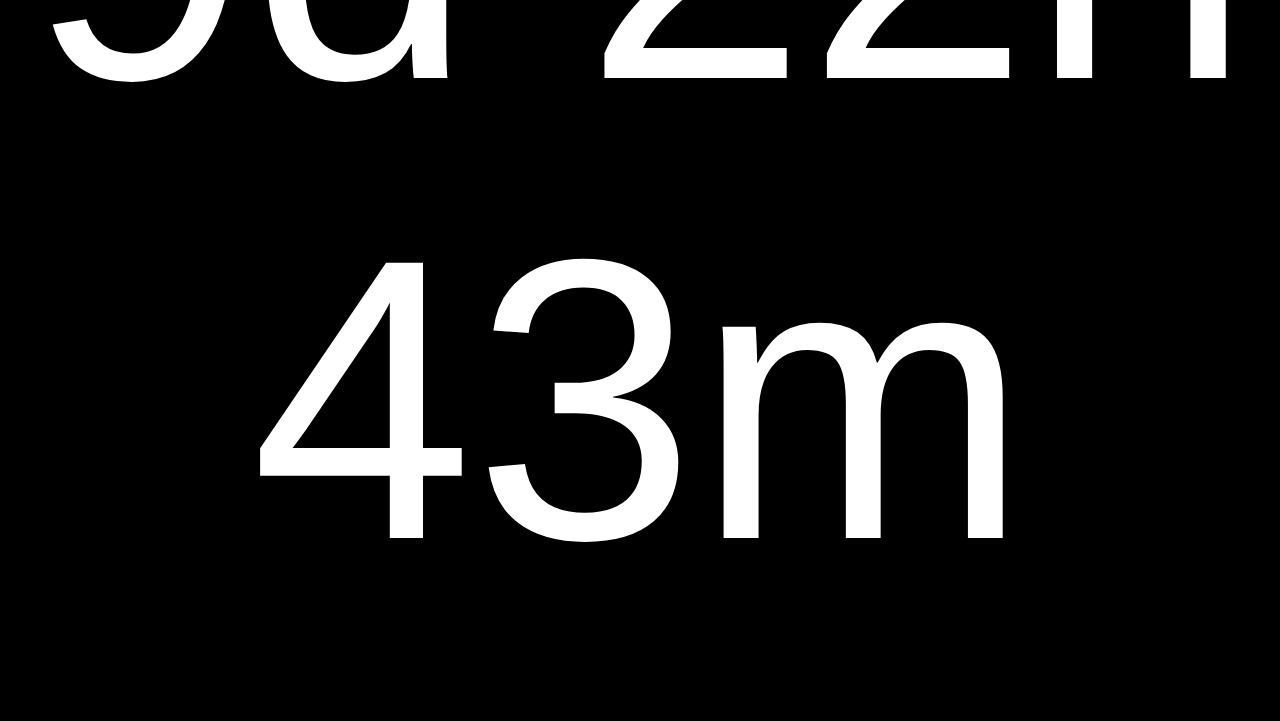
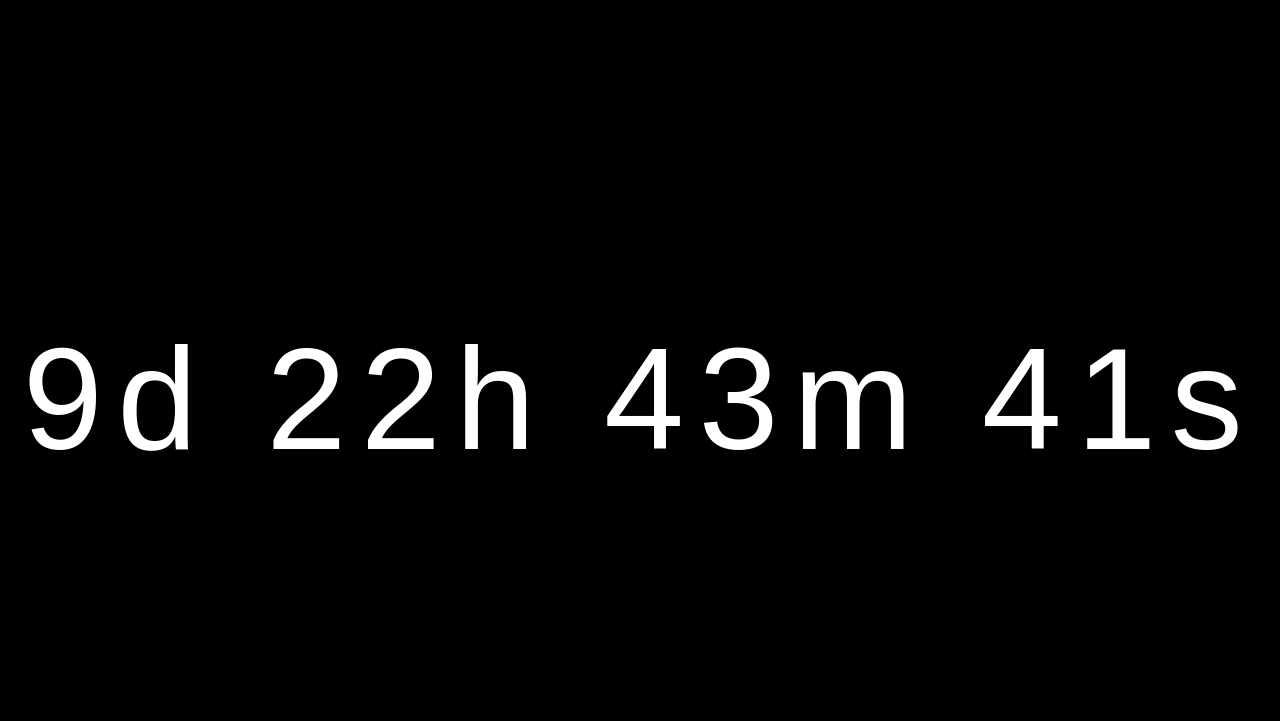
Before and after one commit to MarcTheFennec/WEBISTEXD, a plain HTML site: page index.html in a window 1280 px wide. Shown: the top 721 px of the page. Drawn offline with Linux system fonts and the light colour scheme.

Commit message:
Update index.html

```diff
--- a/index.html
+++ b/index.html
@@ -4,18 +4,18 @@
     <meta charset="UTF-8" />
     <title>Countdown to June 5</title>
     <style>
-        /* Full screen black background */
         body, html {
             height: 100%;
             margin: 0;
             background-color: black;
             display: flex;
-            justify-content: center; /* horizontal center */
-            align-items: center;     /* vertical center */
+            justify-content: center;
+            align-items: center;
             color: white;
-            font-size: 5rem;
+            font-size: 3rem;      /* smaller font size */
             font-family: Arial, sans-serif;
             user-select: none;
+            letter-spacing: 0.1em;
         }
         #countdown {
             text-align: center;
@@ -26,11 +26,9 @@
     <div id="countdown"></div>
 
     <script>
-        // Target date: June 5 at 00:00:00 of this year
-        const targetDate = new Date(new Date().getFullYear(), 6 - 1, 5, 0, 0, 0);
+        const targetDate = new Date(new Date().getFullYear(), 5, 5, 0, 0, 0); // June is month 5 (0-based: 0=Jan)
 
-        // URL to redirect to when the date arrives
-        const redirectURL = "https://www.deltarune.com/";
+        const redirectURL = "https://www.deltarune.com";
 
         const countdownDiv = document.getElementById("countdown");
 
@@ -39,7 +37,6 @@
             const diff = targetDate - now;
 
             if (diff <= 0) {
-                // Redirect when the date arrives
                 window.location.href = redirectURL;
                 return;
             }
```
